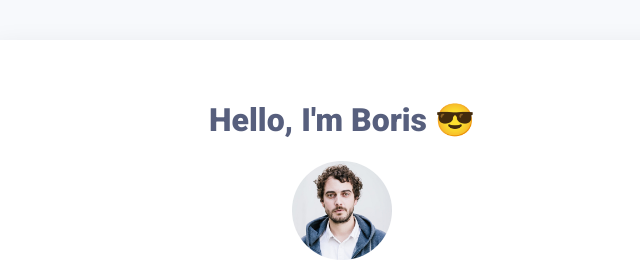
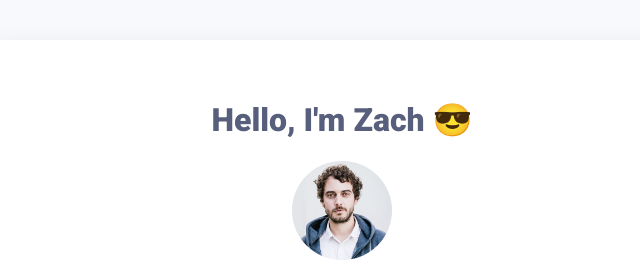
Before and after one commit to zacharygian/profile-page, a plain HTML site: page index.html in a window 1280 px wide. Shown: the top 261 px of the page, 298-938 px from the left. Drawn offline with Linux system fonts and the light colour scheme.

Commit message:
changed my name

```diff
--- a/index.html
+++ b/index.html
@@ -9,7 +9,7 @@
 
     <div class="container">
       <div class="card-white" id="introduction">
-        <h1>Hello, I'm Boris 😎</h1>
+        <h1>Hello, I'm Zach 😎</h1>
         <img src="images/profile.jpg" class="img-circle" width="100px" alt="Boris Paillard">
         <p>
           I love Github, UX/UI Design, web-development and motorbikes 🏍️. I launched Le Wagon to teach code to entrepreneurs and creative people around the world 🌍.
```
